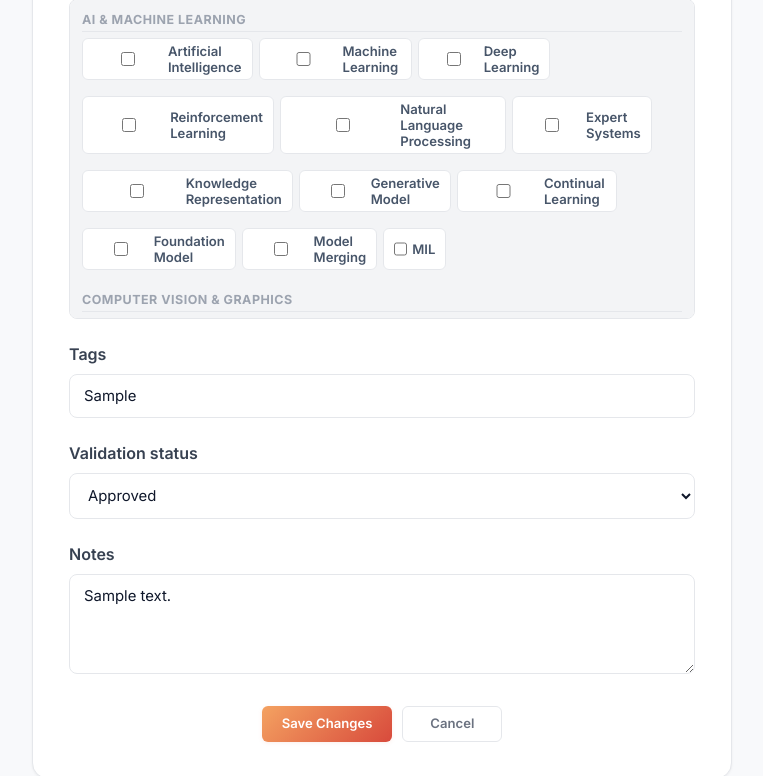
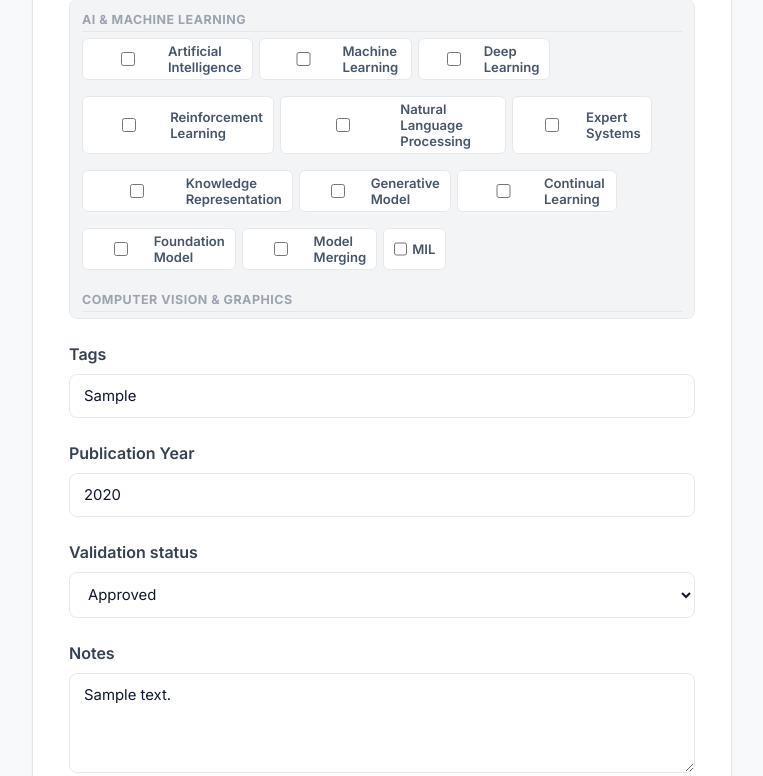
Before and after one commit to livgothmind/researchpaper, a Django app: page /edit/1/ in a window 1280 px wide. Shown: the part 996-1772 px from the top of the page, without its empty margins (258-1021 px from the left). Run offline with Django 5.2, Linux system fonts and the light colour scheme; a user stored in the database is signed in; tables that the repository leaves empty hold one stand-in row (values such as "Sample post"); parts of the project's set-up code (start-up, migrations or seed data) failed here and were passed over; some libraries are stand-ins or nearby versions.

Commit message:
add tag autocomplete system and publication year field with filters

```diff
--- a/bot_engine/admin.py
+++ b/bot_engine/admin.py
@@ -8,6 +8,7 @@ class ResearchPosterAdmin(admin.ModelAdmin):
         'id',
         'title',
         'authors',
+        'publication_year',
         'category',
         'validation_status',
         'created_at',
@@ -16,6 +17,7 @@ class ResearchPosterAdmin(admin.ModelAdmin):
     list_filter = (
         'validation_status',
         'category',
+        'publication_year',
         'created_at',
         'updated_at',
     )
--- a/bot_engine/forms.py
+++ b/bot_engine/forms.py
@@ -76,13 +76,23 @@ class PosterEditForm(forms.ModelForm):
         label='Subfields',
     )
 
+    publication_year = forms.IntegerField(
+        required=False,
+        label='Publication Year',
+        widget=forms.NumberInput(attrs={
+            'placeholder': 'e.g. 2024',
+            'min': '1900',
+            'max': '2100',
+        }),
+    )
+
     class Meta:
         model = ResearchPoster
-        fields = ['title', 'authors', 'paper_link', 'github_link', 'summary', 'category', 'subfields', 'tags', 'validation_status', 'notes']
+        fields = ['title', 'authors', 'paper_link', 'github_link', 'summary', 'category', 'subfields', 'tags', 'publication_year', 'validation_status', 'notes']
         widgets = {
             'summary': forms.Textarea(attrs={'rows': 4}),
             'notes': forms.Textarea(attrs={'rows': 4, 'maxlength': '500'}),
-            'tags': forms.TextInput(attrs={'maxlength': '200'}),
+            'tags': forms.TextInput(attrs={'maxlength': '200', 'id': 'id_tags'}),
         }
 
     def __init__(self, *args, **kwargs):
--- a/bot_engine/models.py
+++ b/bot_engine/models.py
@@ -170,6 +170,7 @@ class ResearchPoster(models.Model):
     category = models.CharField(max_length=50, choices=CATEGORY_CHOICES, default="other", db_index=True)
     subfields = models.CharField(max_length=500, blank=True, default="")
     tags = models.CharField(max_length=200, blank=True, null=True)
+    publication_year = models.PositiveSmallIntegerField(blank=True, null=True, db_index=True)
     notes = models.TextField(max_length=500, blank=True, null=True)
 
     uploaded_by = models.ForeignKey(
--- a/bot_engine/static/css/style.css
+++ b/bot_engine/static/css/style.css
@@ -96,6 +96,7 @@
 
 
 [data-theme="dark"] {
+  color-scheme: dark;
   --bg:              #0f1117;
   --bg-card:         #181b22;
   --bg-surface:      #1e2128;
@@ -413,11 +414,15 @@ h1.dashboard-title { font-size: 2em; margin-bottom: 2px; text-align: left; lette
 .stats-container { display: grid; grid-template-columns: repeat(auto-fit, minmax(160px, 1fr)); gap: 14px; margin-bottom: 14px; animation: fadeInUp 0.4s ease-out 0.05s both; }
 
 .stat-card {
-  position: relative; overflow: hidden; min-height: 100px; padding: 18px 20px;
+  position: relative; min-height: 100px; padding: 18px 20px;
   border-radius: var(--radius-lg); background: var(--bg-card); border: 1px solid var(--border-card);
   box-shadow: var(--shadow-card); display: flex; flex-direction: column;
   justify-content: center; align-items: center; text-align: center;
   transition: box-shadow 0.25s ease, background 0.3s ease, transform 0.25s ease;
+}
+
+.stat-card::before {
+  content: ''; position: absolute; inset: -4px; z-index: 0;
 }
 
 .stat-card::after {
--- /dev/null
+++ b/bot_engine/static/js/tag-autocomplete.js
@@ -0,0 +1,167 @@
+
+function initTagAutocomplete(inputId, opts) {
+    opts = opts || {};
+    var input       = document.getElementById(inputId);
+    if (!input) return;
+
+    var apiUrl      = opts.apiUrl || '/api/tags-autocomplete/';
+    var minChars    = opts.minChars || 2;
+    var debounceMs  = opts.debounce || 200;
+    var onTagChange = opts.onTagChange || null;
+
+    var dropdown    = null;
+    var timer       = null;
+    var activeIdx   = -1;
+    var suggestions = [];
+
+    dropdown = document.createElement('div');
+    dropdown.className = 'tag-ac-dropdown';
+    dropdown.style.cssText = 'display:none;position:absolute;left:0;right:0;z-index:100;' +
+        'background:var(--bg-surface);border:1px solid var(--border);border-radius:var(--radius-md);' +
+        'box-shadow:0 4px 16px rgba(0,0,0,.12);max-height:200px;overflow-y:auto;margin-top:2px;';
+    input.parentElement.style.position = 'relative';
+    input.parentElement.appendChild(dropdown);
+
+
+    function getCurrentToken() {
+        var val    = input.value;
+        var cursor = input.selectionStart || val.length;
+        var before = val.substring(0, cursor);
+        var lastComma = before.lastIndexOf(',');
+        return { text: before.substring(lastComma + 1).trim(), start: lastComma + 1, cursor: cursor };
+    }
+
+    function replaceToken(token, replacement) {
+        var val    = input.value;
+        var cursor = input.selectionStart || val.length;
+        var before = val.substring(0, token.start);
+        var after  = val.substring(cursor);
+
+        /* Trim leading space after comma */
+        if (before.length > 0 && before[before.length - 1] === ',') {
+            before += ' ';
+        }
+
+        var suffix = after.trim() ? '' : ', ';
+        if (after.trim() && !after.trim().startsWith(',')) {
+            suffix = ', ';
+        }
+
+        input.value = before + replacement + suffix + after.trimStart();
+        var newPos  = (before + replacement + suffix).length;
+        input.setSelectionRange(newPos, newPos);
+        input.focus();
+
+        if (onTagChange) onTagChange();
+    }
+
+    function getExistingTags() {
+        return input.value.split(',').map(function(t) { return t.trim().toLowerCase(); }).filter(Boolean);
+    }
+
+    function renderDropdown() {
+        dropdown.innerHTML = '';
+        if (!suggestions.length) { dropdown.style.display = 'none'; return; }
+
+        var existing = getExistingTags();
+        var filtered = suggestions.filter(function(s) { return existing.indexOf(s.toLowerCase()) === -1; });
+        if (!filtered.length) { dropdown.style.display = 'none'; return; }
+
+        filtered.forEach(function(tag, i) {
+            var item = document.createElement('div');
+            item.className = 'tag-ac-item';
+            item.style.cssText = 'padding:8px 14px;cursor:pointer;font-size:0.88em;color:var(--text-strong);' +
+                'transition:background 0.1s;';
+            item.textContent = tag;
+            item.dataset.index = i;
+
+            item.addEventListener('mouseenter', function() {
+                activeIdx = i;
+                highlightItem();
+            });
+            item.addEventListener('mousedown', function(e) {
+                e.preventDefault();
+                selectItem(i);
+            });
+
+            dropdown.appendChild(item);
+        });
+
+        activeIdx = -1;
+        dropdown.style.display = 'block';
+    }
+
+    function highlightItem() {
+        var items = dropdown.querySelectorAll('.tag-ac-item');
+        items.forEach(function(el, i) {
+            el.style.background = i === activeIdx ? 'var(--bg-hover, rgba(0,0,0,.05))' : '';
+        });
+    }
+
+    function selectItem(idx) {
+        var items = dropdown.querySelectorAll('.tag-ac-item');
+        if (items[idx]) {
+            var token = getCurrentToken();
+            replaceToken(token, items[idx].textContent);
+        }
+        closeDropdown();
+    }
+
+    function closeDropdown() {
+        dropdown.style.display = 'none';
+        suggestions = [];
+        activeIdx   = -1;
+    }
+
+    function fetchSuggestions(query) {
+        if (!query || query.length < minChars) { closeDropdown(); return; }
+
+        fetch(apiUrl + '?q=' + encodeURIComponent(query), {
+            credentials: 'same-origin',
+            headers: { 'X-Requested-With': 'XMLHttpRequest' },
+        })
+        .then(function(r) { return r.json(); })
+        .then(function(data) {
+            suggestions = data || [];
+            renderDropdown();
+        })
+        .catch(function() { closeDropdown(); });
+    }
+
+
+    input.addEventListener('input', function() {
+        clearTimeout(timer);
+        var token = getCurrentToken();
+        timer = setTimeout(function() { fetchSuggestions(token.text); }, debounceMs);
+    });
+
+    input.addEventListener('keydown', function(e) {
+        if (dropdown.style.display === 'none') return;
+
+        var items = dropdown.querySelectorAll('.tag-ac-item');
+        if (!items.length) return;
+
+        if (e.key === 'ArrowDown') {
+            e.preventDefault();
+            activeIdx = (activeIdx + 1) % items.length;
+            highlightItem();
+            items[activeIdx].scrollIntoView({ block: 'nearest' });
+        } else if (e.key === 'ArrowUp') {
+            e.preventDefault();
+            activeIdx = activeIdx <= 0 ? items.length - 1 : activeIdx - 1;
+            highlightItem();
+            items[activeIdx].scrollIntoView({ block: 'nearest' });
+        } else if (e.key === 'Enter' || e.key === 'Tab') {
+            if (activeIdx >= 0) {
+                e.preventDefault();
+                selectItem(activeIdx);
+            }
+        } else if (e.key === 'Escape') {
+            closeDropdown();
+        }
+    });
+
+    input.addEventListener('blur', function() {
+        setTimeout(closeDropdown, 150);
+    });
+}
--- a/bot_engine/templates/_dashboard_partial.html
+++ b/bot_engine/templates/_dashboard_partial.html
@@ -81,7 +81,7 @@
                         <span class="incomplete-label">Incomplete<br>metadata</span>
                     </div>
                 {% endif %}
-                <div class="article-authors max-xl:tw-text-[0.82em] max-xl:tw-leading-[1.3] max-xl:tw-text-[var(--text-muted)] max-xl:tw-line-clamp-1">{{ poster.authors }}</div>
+                <div class="article-authors max-xl:tw-text-[0.82em] max-xl:tw-leading-[1.3] max-xl:tw-text-[var(--text-muted)] max-xl:tw-line-clamp-1">{{ poster.authors }}{% if poster.publication_year %} <span style="opacity:.6;font-size:.88em;">({{ poster.publication_year }})</span>{% endif %}</div>
                 <div class="update-time max-xl:tw-hidden">Updated: {{ poster.updated_at|timesince }} ago</div>
             </td>
 
--- a/bot_engine/templates/edit_poster.html
+++ b/bot_engine/templates/edit_poster.html
@@ -191,6 +191,7 @@
 {% endblock %}
 
 {% block extra_js %}
+<script src="{% static 'js/tag-autocomplete.js' %}"></script>
 <script>
     (function () {
         let isDirty = false;
@@ -206,6 +207,11 @@
             e.preventDefault();
             e.returnValue = '';
         });
+
+        /* Tag autocomplete */
+        if (typeof initTagAutocomplete === 'function') {
+            initTagAutocomplete('id_tags');
+        }
     })();
 </script>
 {% endblock %}
--- a/bot_engine/templates/poster_detail.html
+++ b/bot_engine/templates/poster_detail.html
@@ -498,7 +498,9 @@
                     </div>
 
                     {% if poster.authors %}
-                        <div class="detail-authors">{{ poster.authors }}</div>
+                        <div class="detail-authors">{{ poster.authors }}{% if poster.publication_year %} <span style="opacity:.55;font-size:.88em;">({{ poster.publication_year }})</span>{% endif %}</div>
+                    {% elif poster.publication_year %}
+                        <div class="detail-authors" style="opacity:.55;font-size:.88em;">{{ poster.publication_year }}</div>
                     {% endif %}
 
                     <div class="detail-divider"></div>
--- a/bot_engine/templates/upload.html
+++ b/bot_engine/templates/upload.html
@@ -300,5 +300,6 @@
         </div>
     </div>
 
+    <script src="{% static 'js/tag-autocomplete.js' %}"></script>
     <script src="{% static 'js/upload.js' %}"></script>
 {% endblock %}
--- a/bot_engine/utils_ai.py
+++ b/bot_engine/utils_ai.py
@@ -1069,10 +1069,10 @@ def analyze_and_enrich(image_path):
         "subfields":   _parse_subfields(info.get("subfields", [])),
         "paper_link":  paper_link,
         "github_link": github_url,
+        "publication_year": info.get("year", ""),
         "notes": (
             f"Auto-extracted by AI. "
             f"Conference: {info.get('conference', 'N/A')}, "
-            f"Year: {info.get('year', 'N/A')}, "
             f"Institution: {info.get('institution', 'N/A')}"
         ),
     }
--- a/bot_engine/views.py
+++ b/bot_engine/views.py
@@ -158,7 +158,8 @@ MESSAGE_TEMPLATES = {
             "/start - Welcome message\n"
             "/help - Show this help\n"
             "/dashboard - View your collection\n"
-            "/search &lt;keyword&gt; - Search papers"
+            "/search &lt;keyword&gt; - Search papers\n"
+            "/search &lt;keyword&gt; year:2024 - Filter by year"
         ),
         "whatsapp": (
             "*Research Paper Assistant - Help*\n\n"
@@ -171,7 +172,8 @@ MESSAGE_TEMPLATES = {
             "*Commands:*\n"
             "*help* - Show this help\n"
             "*dashboard* - View your collection\n"
-            "*search <keyword>* - Search papers"
+            "*search <keyword>* - Search papers\n"
+            "*search <keyword> year:2024* - Filter by year"
         ),
     },
     "no_text": {
@@ -296,13 +298,17 @@ MESSAGE_TEMPLATES = {
     "search_usage": {
         "telegram": (
             "🔍 <b>Usage:</b> /search &lt;keyword&gt;\n\n"
-            "Search by title, authors, summary, tags, subfields or category.\n"
-            "Example: /search computer vision"
+            "Search by title, authors, summary, tags, subfields or category.\n\n"
+            "<b>Filter by year:</b>\n"
+            "  /search computer vision year:2024\n"
+            "  /search segmentation year:2020-2024"
         ),
         "whatsapp": (
             "🔍 *Usage:* search <keyword>\n\n"
-            "Search by title, authors, summary, tags, subfields or category.\n"
-            "Example: search computer vision"
+            "Search by title, authors, summary, tags, subfields or category.\n\n"
+            "*Filter by year:*\n"
+            "  search computer vision year:2024\n"
+            "  search segmentation year:2020-2024"
         ),
     },
     "search_no_results": {
@@ -541,6 +547,13 @@ def process_uploaded_poster(
         }.items():
             setattr(poster, field, enriched_data.get(key, default))
 
+        raw_year = enriched_data.get("publication_year", "")
+        if raw_year:
+            try:
+                poster.publication_year = int(str(raw_year).strip()[:4])
+            except (ValueError, TypeError):
+                pass
+
         poster.derive_category_from_subfields()
 
         if user_tags and user_tags.strip():
@@ -623,7 +636,6 @@ def _send_analysis_result(platform, recipient, poster):
 
     msg_parts.append(f"\n{_build_links_section(poster, platform)}")
     msg_parts.append(italic("Successfully added to your collection"))
-
     send_message(platform, recipient, "\n".join(msg_parts))
 
 def _save_image_only(image_content, filename, uploaded_by=None, source='web'):
@@ -916,14 +928,36 @@ def _handle_search_command(platform, recipient, query):
         return
 
     import html as html_mod
+
+    # Parse year filter: "year:2024" or "year:2020-2024"
+    year_from = None
+    year_to = None
+    year_match = re.search(r'\byear:(\d{4})(?:-(\d{4}))?\b', query)
+    if year_match:
+        year_from = int(year_match.group(1))
+        year_to = int(year_match.group(2)) if year_match.group(2) else year_from
+        query = query[:year_match.start()].strip() + " " + query[year_match.end():].strip()
+        query = query.strip()
+
+    if not query and not year_from:
+        send_message(platform, recipient, MESSAGE_TEMPLATES["search_usage"][platform])
+        return
+
     safe_query = html_mod.escape(query) if platform == "telegram" else query
 
-    results = ResearchPoster.objects.filter(
-        Q(title__icontains=query) | Q(authors__icontains=query) |
-        Q(summary__icontains=query) | Q(tags__icontains=query) |
-        Q(subfields__icontains=query) | Q(category__icontains=query),
-        validation_status="approved",
-    ).order_by("-created_at")[:5]
+    qs = ResearchPoster.objects.filter(validation_status="approved")
+    if query:
+        qs = qs.filter(
+            Q(title__icontains=query) | Q(authors__icontains=query) |
+            Q(summary__icontains=query) | Q(tags__icontains=query) |
+            Q(subfields__icontains=query) | Q(category__icontains=query)
+        )
+    if year_from:
+        qs = qs.filter(publication_year__gte=year_from)
+    if year_to:
+        qs = qs.filter(publication_year__lte=year_to)
+
+    results = qs.order_by("-created_at")[:5]
 
     if not results:
         msg = MESSAGE_TEMPLATES["search_no_results"][platform].replace("{query}", safe_query)
@@ -938,7 +972,8 @@ def _handle_search_command(platform, recipient, query):
         github = link_fn("Code", p.github_link)  if p.github_link else "—"
         subfields = ", ".join(p.subfields_display[:3]) if p.subfields_display else ""
 
-        lines.append(f"{i}. {bold(_truncate(p.title, title_max))}")
+        year_str = f" ({p.publication_year})" if p.publication_year else ""
+        lines.append(f"{i}. {bold(_truncate(p.title, title_max))}{year_str}")
         if subfields:
             lines.append(f"   {p.get_category_display()} · {subfields}")
         else:
@@ -976,6 +1011,20 @@ def _apply_filters(queryset, params, favorite_user=None):
     date_to = params.get("date_to", "").strip()
     if date_to:
         queryset = queryset.filter(created_at__date__lte=date_to)
+
+    year_from = params.get("year_from", "").strip()
+    if year_from:
+        try:
+            queryset = queryset.filter(publication_year__gte=int(year_from))
+        except (ValueError, TypeError):
+            pass
+
+    year_to = params.get("year_to", "").strip()
+    if year_to:
+        try:
+            queryset = queryset.filter(publication_year__lte=int(year_to))
+        except (ValueError, TypeError):
+            pass
 
     status = params.get("status", "")
     if status:
@@ -1033,6 +1082,34 @@ def _serialize_activity(activity):
         "time":           timesince(activity.timestamp) + " ago",
         "user":           activity.user.username if activity.user else "System",
     }
+
+
+@login_required(login_url="login")
+def tags_autocomplete(request):
+    q = request.GET.get("q", "").strip().lower()
+    if not q or len(q) < 2:
+        return JsonResponse([], safe=False)
+
+    all_tags = (
+        ResearchPoster.objects
+        .exclude(tags__isnull=True)
+        .exclude(tags="")
+        .values_list("tags", flat=True)
+    )
+
+    tag_counts = {}
+    for tag_str in all_tags:
+        for t in tag_str.split(","):
+            t = t.strip()
+            if t:
+                key = t.lower()
+                if q in key:
+                    if key not in tag_counts:
+                        tag_counts[key] = {"label": t, "count": 0}
+                    tag_counts[key]["count"] += 1
+
+    results = sorted(tag_counts.values(), key=lambda x: -x["count"])[:15]
+    return JsonResponse([r["label"] for r in results], safe=False)
 
 
 WEB_UPLOAD_COOLDOWN = 60
@@ -1164,6 +1241,8 @@ def dashboard(request):
         "summary_filter":     request.GET.get("summary", ""),
         "date_from_filter":   request.GET.get("date_from", ""),
         "date_to_filter":     request.GET.get("date_to", ""),
+        "year_from_filter":   request.GET.get("year_from", ""),
+        "year_to_filter":     request.GET.get("year_to", ""),
         "sort_by":            sort_by,
         "sort_order":         sort_order,
         "pending_task_id":    request.GET.get("task_id", ""),
@@ -1171,7 +1250,8 @@ def dashboard(request):
             request.GET.get("search") or request.GET.get("status") or
             request.GET.get("category") or request.GET.get("author") or
             request.GET.get("summary") or request.GET.get("date_from") or
-            request.GET.get("date_to") or request.GET.get("has_github") or
+            request.GET.get("date_to") or request.GET.get("year_from") or
+            request.GET.get("year_to") or request.GET.get("has_github") or
             request.GET.get("has_paper") or request.GET.get("favorites") or
             request.GET.get("subfield")
         ),
@@ -1504,7 +1584,7 @@ def dashboard_live_status(request):
 
 
 EXPORT_FIELDS = [
-    "ID", "Title", "Authors", "Category", "Tags",
+    "ID", "Title", "Authors", "Year", "Category", "Tags",
     "Paper Link", "GitHub Link", "Summary", "Why Useful",
     "Status", "Source", "Uploaded By", "Created At",
 ]
@@ -1525,6 +1605,7 @@ def _get_export_queryset(request):
 def _poster_to_row(poster):
     return [
         poster.id, poster.title, poster.authors,
+        poster.publication_year or "",
         poster.get_category_display(), poster.tags or "",
         poster.paper_link or "", poster.github_link or "",
         poster.summary, poster.why_useful or "",
@@ -1558,9 +1639,10 @@ def export_approved_json(request):
         "items": [
             {
                 "id":            p.id,
-                "title":         p.title,
-                "authors":       p.authors,
-                "category":      p.get_category_display(),
+                "title":            p.title,
+                "authors":          p.authors,
+                "publication_year": p.publication_year,
+                "category":         p.get_category_display(),
                 "tags":          p.tags or "",
                 "paper_link":    p.paper_link or "",
                 "github_link":   p.github_link or "",
--- a/tesi_project/urls.py
+++ b/tesi_project/urls.py
@@ -25,6 +25,8 @@ urlpatterns = [
     path("bulk-action/",                     views.bulk_action,    name="bulk_action"),
     path("delete-all-activities/",           views.delete_all_activities, name="delete_all_activities"),
 
+    path("api/tags-autocomplete/", views.tags_autocomplete, name="tags_autocomplete"),
+
     path("retry-analysis/<int:poster_id>/", views.retry_analysis, name="retry_analysis"),
     path("stop-analysis/<int:poster_id>/",  views.stop_analysis,  name="stop_analysis"),
 
```
Also changed, not shown: bot_engine/static/js/dashboard.js (+20 -5 lines), bot_engine/static/js/upload.js (+12 -3 lines), bot_engine/templates/dashboard.html (+10 -0 lines), bot_engine/migrations/0015_add_publication_year.py (added).
